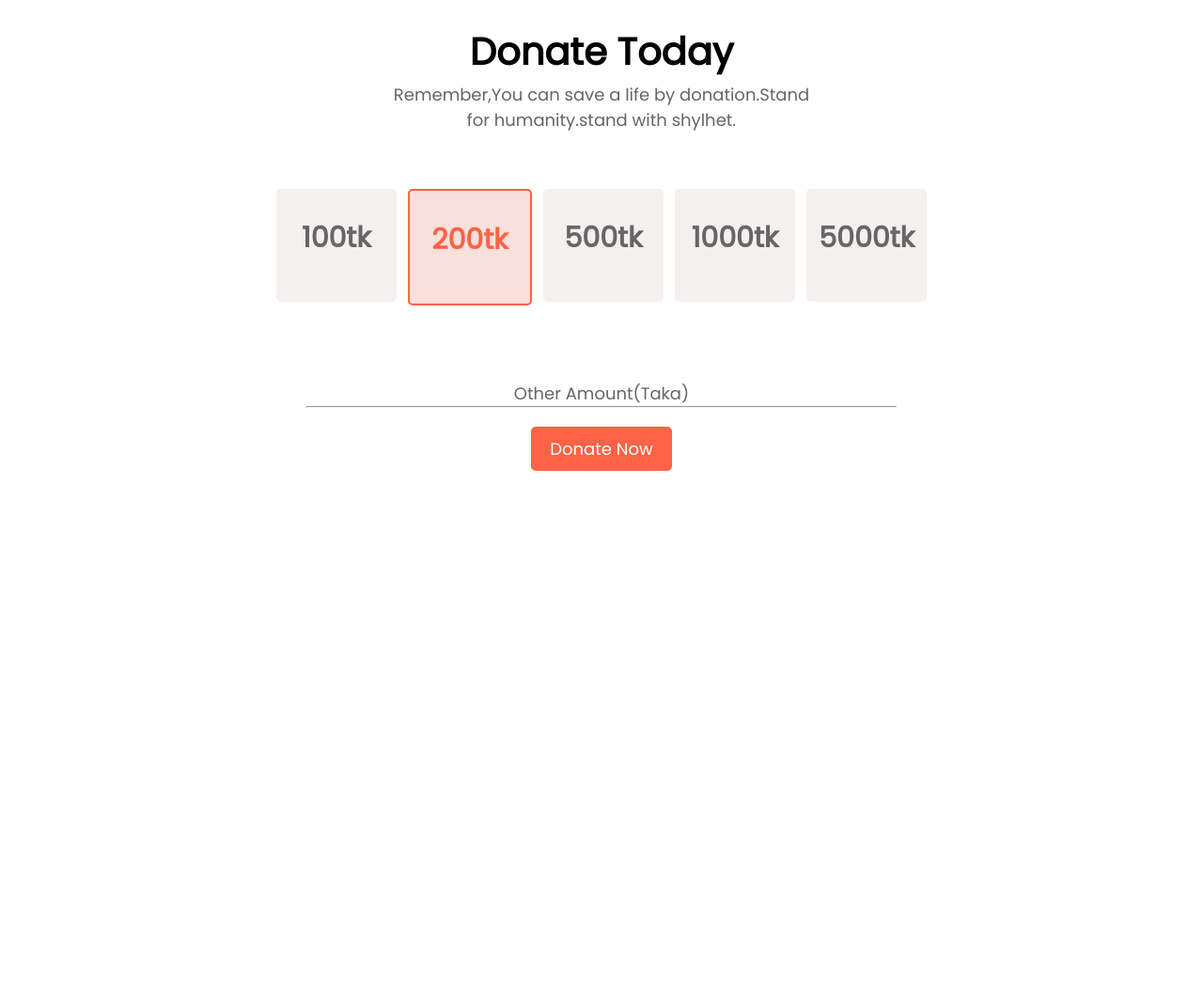
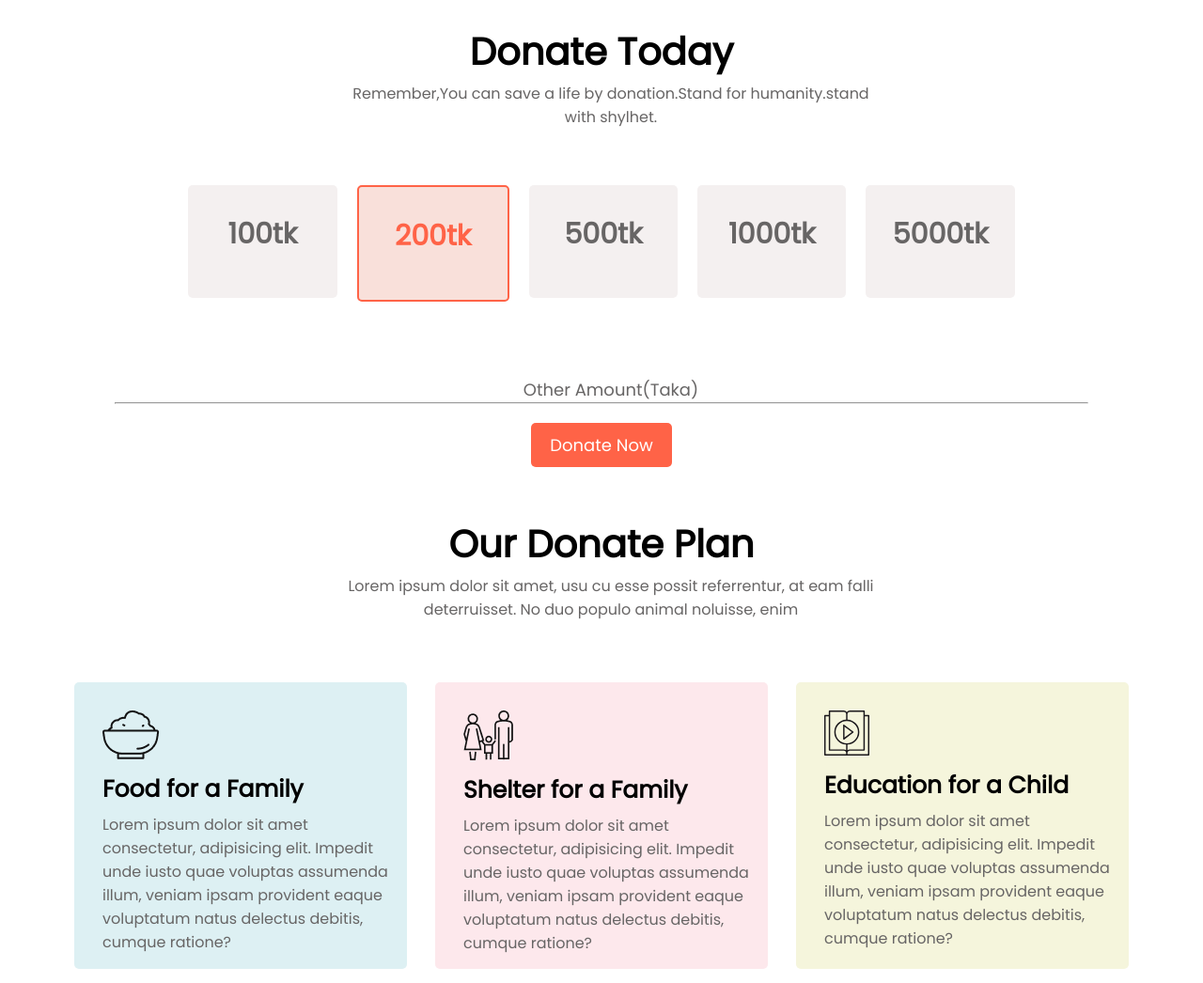
Before and after one commit to Maysha-Tabassum/save-life-donate, a plain HTML site: page index.html in a window 1280 px wide. Shown: the part 827-1873 px from the top of the page at 94% size. Before the commit the page ends 1328 px from the top, so only its background shows below. Drawn offline with Linux system fonts and the light colour scheme.

Commit message:
donate-plan-sec-commit

```diff
--- a/index.html
+++ b/index.html
@@ -17,7 +17,7 @@
         <div class="center">
             <h1 class="heading">Let’s Help Those Who Are <br>
                 More In Need</h1>
-            <p>
+            <p class="middle">
 
                 Sylhet in Bangladesh has been hit with heavy flooding that has affected thousands of families. As the
                 flood
@@ -29,7 +29,8 @@
     </header>
     <section class="donation-sec">
         <h2>Donate Today</h2>
-        <p class="special-clr">Remember,You can save a life by donation.Stand for humanity.stand with shylhet.</p>
+        <p class="special-clr middle">Remember,You can save a life by donation.Stand for humanity.stand with shylhet.
+        </p>
         <div class="amount donation-sec">
             <div class="b1">100tk</div>
             <div class="b2" id="unique-box">200tk</div>
@@ -45,6 +46,39 @@
             <a class="button" href="#">Donate Now</a>
         </div>
     </section>
+    <section class="donation-sec">
+
+
+        <h2>Our Donate Plan</h2>
+        <p class="special-clr middle">Lorem ipsum dolor sit amet, usu cu esse possit referrentur, at eam falli
+            deterruisset. No duo populo animal noluisse, enim</p>
+
+        <div class="flexible-box">
+            <div class="box" id="box-1">
+                <img src="icons/food.png" alt="">
+                <h3>Food for a Family</h3>
+                <p class="special-clr">Lorem ipsum dolor sit amet consectetur, adipisicing elit. Impedit unde iusto quae
+                    voluptas assumenda
+                    illum, veniam ipsam provident eaque voluptatum natus delectus debitis, cumque ratione?</p>
+            </div>
+            <div class="box" id="box-2">
+                <img src="icons/shelter.png" alt="">
+                <h3>Shelter for a Family</h3>
+                <p class="special-clr">Lorem ipsum dolor sit amet consectetur, adipisicing elit. Impedit unde iusto quae
+                    voluptas assumenda
+                    illum, veniam ipsam provident eaque voluptatum natus delectus debitis, cumque ratione?</p>
+            </div>
+
+            <div class="box" id="box-3">
+                <img src="icons/icon6.svg" alt="">
+                <h3>Education for a Child</h3>
+                <p class="special-clr">Lorem ipsum dolor sit amet consectetur, adipisicing elit. Impedit unde iusto quae
+                    voluptas assumenda
+                    illum, veniam ipsam provident eaque voluptatum natus delectus debitis, cumque ratione?</p>
+            </div>
+
+        </div>
+    </section>
 </body>
 
 </html>
--- a/style.css
+++ b/style.css
@@ -30,14 +30,21 @@ h1 {
 
 h2 {
     font-style: normal;
-    font-weight: 700;
+    font-weight: 800;
     font-size: 40px;
     line-height: 64px;
 }
 
-p {
+h3 {
     font-style: normal;
-    font-size: 18px;
+    font-weight: 600;
+    font-size: 25px;
+    line-height: 50px;
+}
+
+.middle {
+    font-style: normal;
+    font-size: 16px;
     font-weight: 200px;
     width: 50%;
     margin: auto;
@@ -68,7 +75,7 @@ p {
     font-style: normal;
     font-size: 18px;
     font-weight: 200px;
-    width: 70%;
+    width: 90%;
     margin: auto;
     text-align: center;
     margin-top: 30px;
@@ -106,3 +113,43 @@ p {
     background-color: rgb(249, 224, 218);
     border: 2px solid tomato;
 }
+
+.flexible-box {
+    display: block;
+    width: 100%;
+    display: flex;
+    justify-content: space-evenly;
+    text-align: left;
+    margin-top: 50px;
+}
+
+.box {
+    width: 30%;
+    height: 245px;
+    background-color: rgb(244, 240, 240);
+    border-radius: 5px;
+    font-size: 16px;
+    font-weight: 200;
+    text-align: left;
+    padding: 30px 10px;
+    /* display: block; */
+    margin: 15px;
+}
+
+.flexible-box h3,
+img,
+p {
+    padding-left: 20px;
+}
+
+#box-1 {
+    background-color: rgb(221, 240, 243);
+}
+
+#box-2 {
+    background-color: rgb(253, 232, 236);
+}
+
+#box-3 {
+    background-color: beige;
+}
```
